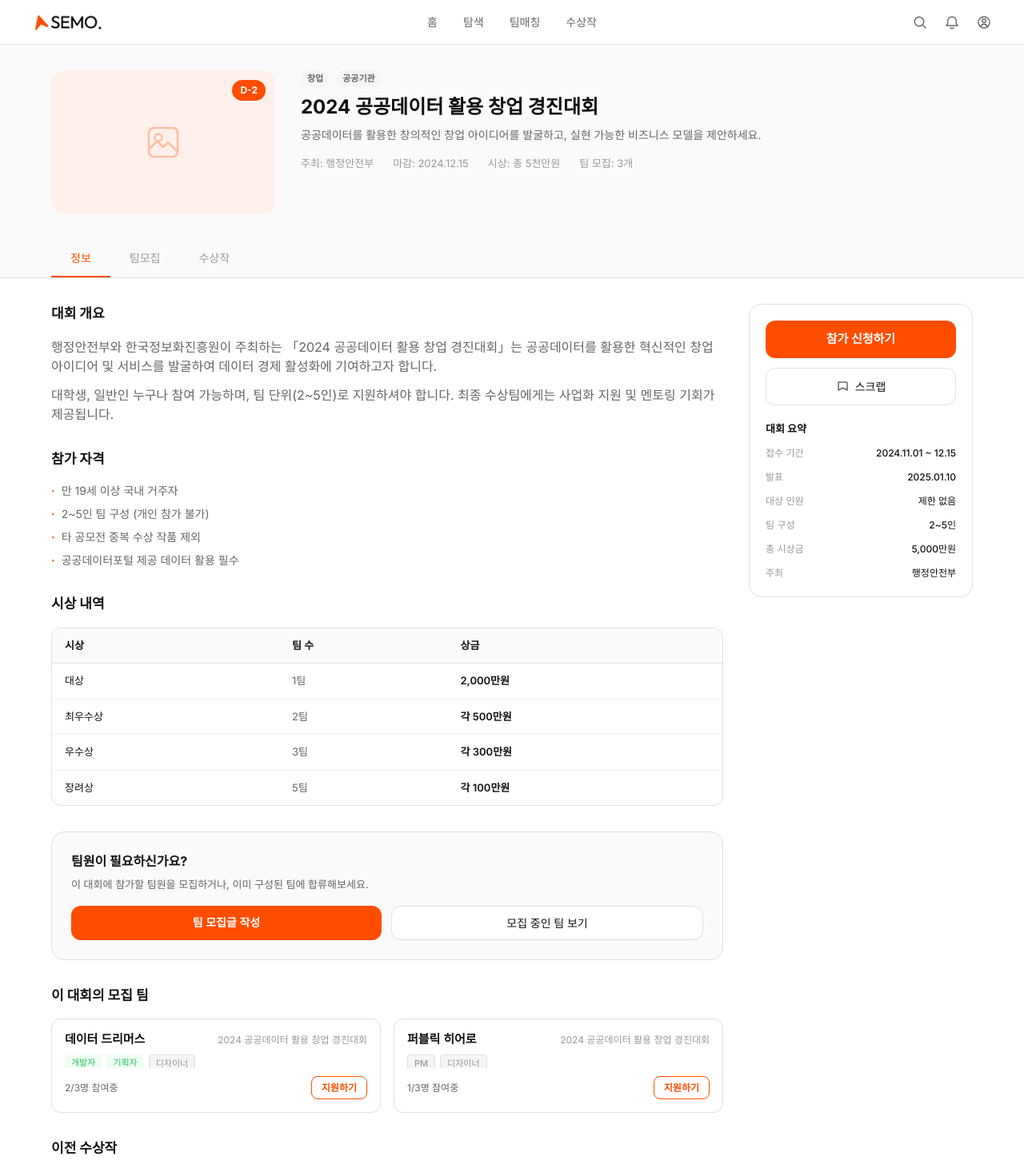
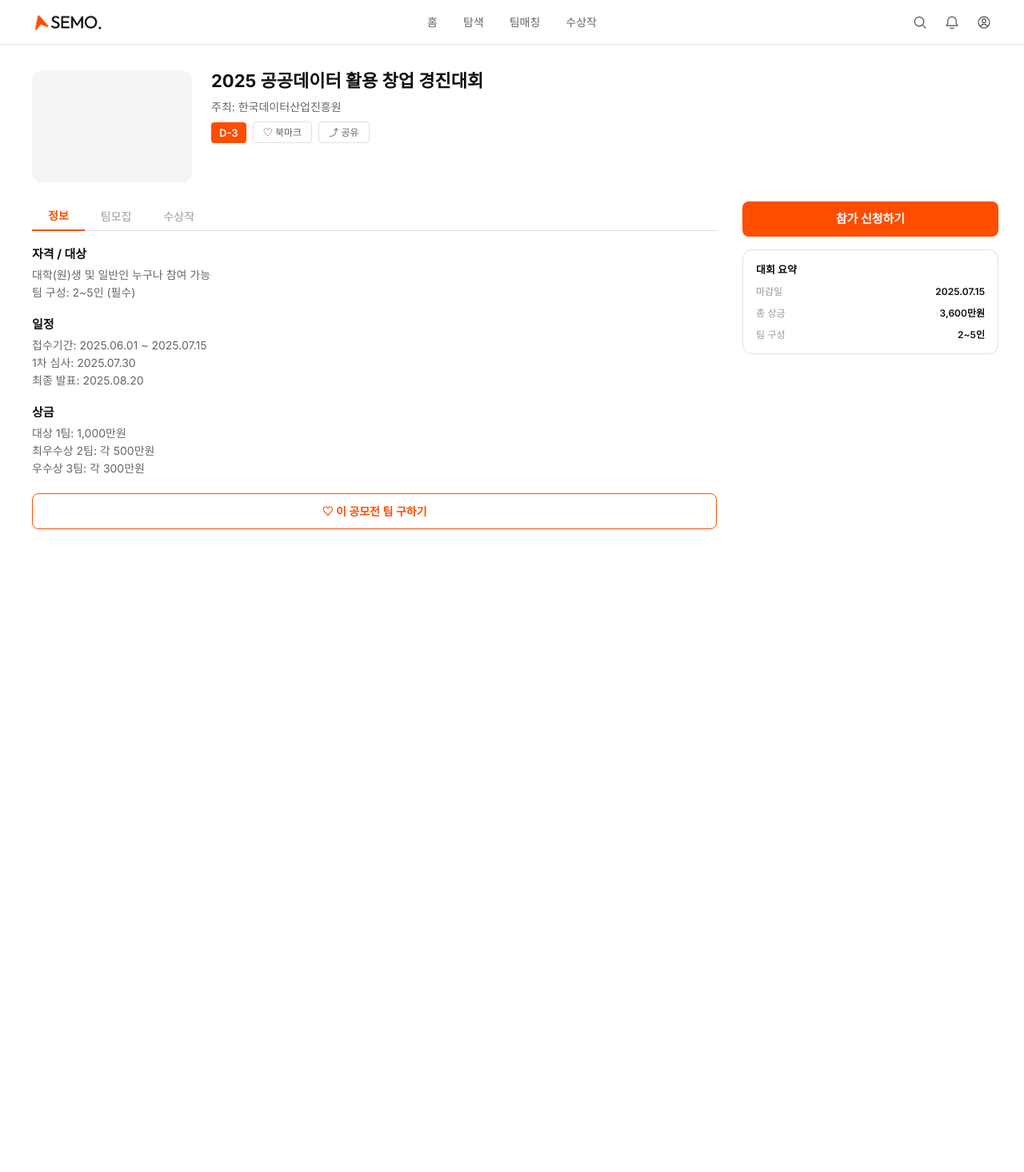
Before and after one commit to hjy080530/semochal, a Next.js app: page /contest in a window 1280 px wide. Shown: the top 1466 px of the page at 80% size. After the commit the page ends 800 px from the top, so only its background shows below. Built offline with nearby package versions, Linux system fonts and the light colour scheme.

Commit message:
refactor(contest): 목 데이터 분리 및 공모전 상세 페이지 개선

```diff
--- a/app/contest/page.tsx
+++ b/app/contest/page.tsx
@@ -1,237 +1,103 @@
-import TeamCard from "@/components/TeamCard";
-import AwardCard from "@/components/AwardCard";
 import Link from "next/link";
+import { CONTESTS } from "@/lib/mockData";
 
-const TEAMS = [
-  {
-    teamName: "데이터 드리머스",
-    contestName: "2024 공공데이터 활용 창업 경진대회",
-    roles: [
-      { name: "개발자", filled: true },
-      { name: "기획자", filled: true },
-      { name: "디자이너", filled: false },
-    ],
-    memberCount: 2,
-    maxMembers: 3,
-    deadline: "12/15",
-    tags: ["React", "Python"],
-  },
-  {
-    teamName: "퍼블릭 히어로",
-    contestName: "2024 공공데이터 활용 창업 경진대회",
-    roles: [
-      { name: "PM", filled: false },
-      { name: "디자이너", filled: false },
-    ],
-    memberCount: 1,
-    maxMembers: 3,
-    deadline: "12/10",
-    tags: ["기획", "UX"],
-  },
-];
-
-const AWARDS = [
-  { title: "2023 공공데이터 대상 수상작", prize: "대상", year: 2023, contestName: "공공데이터 활용 창업 경진대회", thumbnailColor: "#FFF0EB" },
-  { title: "스마트 복지 데이터 플랫폼", prize: "최우수상", year: 2022, contestName: "공공데이터 활용 창업 경진대회", thumbnailColor: "#F5F5F5" },
-];
+const contest = CONTESTS[0];
 
 export default function ContestPage() {
   return (
-    <div className="bg-surface min-h-screen">
-      {/* Header */}
-      <div className="bg-surface-subtle border-b border-border">
-        <div className="max-w-[1200px] mx-auto px-6 py-8">
-          <div className="flex gap-8">
-            {/* Thumbnail */}
-            <div
-              className="w-[280px] h-[180px] rounded-2xl shrink-0 flex items-center justify-center relative overflow-hidden"
-              style={{ backgroundColor: "#FFF0EB" }}
-            >
-              <svg width="48" height="48" viewBox="0 0 48 48" fill="none" opacity="0.3">
-                <rect x="6" y="6" width="36" height="36" rx="6" stroke="#FF4D00" strokeWidth="2.5" />
-                <circle cx="18" cy="18" r="4.5" stroke="#FF4D00" strokeWidth="2.5" />
-                <path d="M6 33l10.5-10.5 7.5 7.5 6-6 12 12" stroke="#FF4D00" strokeWidth="2.5" strokeLinejoin="round" />
-              </svg>
-              {/* D-Day badge */}
-              <span className="absolute top-3 right-3 px-2.5 py-1 rounded-full text-[12px] font-bold text-white bg-primary">
-                D-2
+    <div className="min-h-[calc(100vh-56px)] bg-surface">
+      <div className="mx-auto w-full max-w-[1200px] py-8">
+        <header className="flex h-[140px] gap-6">
+          <div className="h-[140px] w-[200px] shrink-0 rounded-xl bg-surface-muted" />
+          <div className="min-w-0 flex-1">
+            <h1 className="text-[22px] font-bold leading-[27px] text-text-900">{contest.title}</h1>
+            <p className="mt-2.5 text-[14px] font-normal leading-[17px] text-text-600">
+              주최: 한국데이터산업진흥원
+            </p>
+            <div className="mt-2.5 flex h-[27px] items-center gap-2">
+              <span className="rounded bg-primary px-2.5 py-[5px] text-[13px] font-semibold leading-4 text-white">
+                D-3
               </span>
-            </div>
-
-            {/* Info */}
-            <div className="flex-1 min-w-0">
-              <div className="flex items-center gap-2 mb-2">
-                <span className="px-2 py-0.5 rounded-full text-[11px] font-semibold text-text-600 bg-surface-muted">창업</span>
-                <span className="px-2 py-0.5 rounded-full text-[11px] font-semibold text-text-600 bg-surface-muted">공공기관</span>
-              </div>
-              <h1 className="text-[24px] font-bold text-text-900 mb-2 leading-snug">
-                2024 공공데이터 활용 창업 경진대회
-              </h1>
-              <p className="text-[14px] text-text-600 mb-4">
-                공공데이터를 활용한 창의적인 창업 아이디어를 발굴하고, 실현 가능한 비즈니스 모델을 제안하세요.
-              </p>
-              <div className="flex items-center gap-6 text-[13px] text-text-400">
-                <span>주최: 행정안전부</span>
-                <span>마감: 2024.12.15</span>
-                <span>시상: 총 5천만원</span>
-                <span>팀 모집: 3개</span>
+              <button className="inline-flex h-[27px] items-center gap-1.5 rounded border border-border px-3 text-[12px] font-normal leading-[15px] text-text-600">
+                ♡ 북마크
+              </button>
+              <button className="inline-flex h-[27px] items-center gap-1.5 rounded border border-border px-3 text-[12px] font-normal leading-[15px] text-text-600">
+                ⤴ 공유
+              </button>
             </div>
           </div>
-          </div>
-        </div>
+        </header>
 
-        {/* Tabs */}
-        <div className="max-w-[1200px] mx-auto px-6">
-          <div className="flex gap-0">
-            {["정보", "팀모집", "수상작"].map((tab, i) => (
+        <div className="mt-6 flex gap-8">
+          <main className="w-[856px] shrink-0">
+            <nav className="flex h-[37px] border-b border-border">
+              {["정보", "팀모집", "수상작"].map((tab, index) => (
                 <button
                   key={tab}
-                className={`px-6 py-3 text-[14px] font-medium border-b-2 transition-colors ${
-                  i === 0
-                    ? "border-primary text-primary"
-                    : "border-transparent text-text-400 hover:text-text-900"
+                  className={`h-[37px] px-5 text-[14px] leading-[17px] ${
+                    index === 0
+                      ? "border-b-2 border-primary font-semibold text-primary"
+                      : "font-normal text-text-400"
                   }`}
                 >
                   {tab}
                 </button>
               ))}
-          </div>
-        </div>
-      </div>
+            </nav>
 
-      {/* Body */}
-      <div className="max-w-[1200px] mx-auto px-6 py-8 flex gap-8">
-        {/* Left: Main content */}
-        <div className="flex-1 min-w-0 space-y-8">
-          {/* Contest info */}
+            <div className="mt-5 space-y-5 text-[14px] leading-[22px] text-text-600">
               <section>
-            <h2 className="text-[17px] font-bold text-text-900 mb-4">대회 개요</h2>
-            <div className="prose prose-sm text-text-600 space-y-3">
-              <p>
-                행정안전부와 한국정보화진흥원이 주최하는 「2024 공공데이터 활용 창업 경진대회」는
-                공공데이터를 활용한 혁신적인 창업 아이디어 및 서비스를 발굴하여 데이터 경제 활성화에
-                기여하고자 합니다.
-              </p>
-              <p>
-                대학생, 일반인 누구나 참여 가능하며, 팀 단위(2~5인)로 지원하셔야 합니다.
-                최종 수상팀에게는 사업화 지원 및 멘토링 기회가 제공됩니다.
-              </p>
-            </div>
+                <h2 className="mb-1.5 text-[15px] font-bold leading-[18px] text-text-900">자격 / 대상</h2>
+                <p>대학(원)생 및 일반인 누구나 참여 가능</p>
+                <p>팀 구성: 2~5인 (필수)</p>
               </section>
 
               <section>
-            <h2 className="text-[17px] font-bold text-text-900 mb-4">참가 자격</h2>
-            <ul className="space-y-2 text-[14px] text-text-600">
-              <li className="flex gap-2"><span className="text-primary font-bold shrink-0">·</span>만 19세 이상 국내 거주자</li>
-              <li className="flex gap-2"><span className="text-primary font-bold shrink-0">·</span>2~5인 팀 구성 (개인 참가 불가)</li>
-              <li className="flex gap-2"><span className="text-primary font-bold shrink-0">·</span>타 공모전 중복 수상 작품 제외</li>
-              <li className="flex gap-2"><span className="text-primary font-bold shrink-0">·</span>공공데이터포털 제공 데이터 활용 필수</li>
-            </ul>
+                <h2 className="mb-1.5 text-[15px] font-bold leading-[18px] text-text-900">일정</h2>
+                <p>접수기간: 2025.06.01 ~ 2025.07.15</p>
+                <p>1차 심사: 2025.07.30</p>
+                <p>최종 발표: 2025.08.20</p>
               </section>
 
               <section>
-            <h2 className="text-[17px] font-bold text-text-900 mb-4">시상 내역</h2>
-            <div className="border border-border rounded-xl overflow-hidden">
-              <table className="w-full text-[13px]">
-                <thead>
-                  <tr className="bg-surface-subtle border-b border-border">
-                    <th className="text-left px-4 py-3 font-semibold text-text-900">시상</th>
-                    <th className="text-left px-4 py-3 font-semibold text-text-900">팀 수</th>
-                    <th className="text-left px-4 py-3 font-semibold text-text-900">상금</th>
-                  </tr>
-                </thead>
-                <tbody className="divide-y divide-divider">
-                  {[
-                    { prize: "대상", count: 1, amount: "2,000만원" },
-                    { prize: "최우수상", count: 2, amount: "각 500만원" },
-                    { prize: "우수상", count: 3, amount: "각 300만원" },
-                    { prize: "장려상", count: 5, amount: "각 100만원" },
-                  ].map((r) => (
-                    <tr key={r.prize}>
-                      <td className="px-4 py-3 text-text-900 font-medium">{r.prize}</td>
-                      <td className="px-4 py-3 text-text-600">{r.count}팀</td>
-                      <td className="px-4 py-3 text-text-900 font-semibold">{r.amount}</td>
-                    </tr>
-                  ))}
-                </tbody>
-              </table>
-            </div>
+                <h2 className="mb-1.5 text-[15px] font-bold leading-[18px] text-text-900">상금</h2>
+                <p>대상 1팀: 1,000만원</p>
+                <p>최우수상 2팀: 각 500만원</p>
+                <p>우수상 3팀: 각 300만원</p>
               </section>
 
-          {/* Team CTA */}
-          <section className="bg-surface-subtle rounded-2xl border border-border p-6">
-            <h2 className="text-[16px] font-bold text-text-900 mb-2">팀원이 필요하신가요?</h2>
-            <p className="text-[13px] text-text-600 mb-4">
-              이 대회에 참가할 팀원을 모집하거나, 이미 구성된 팀에 합류해보세요.
-            </p>
-            <div className="flex gap-3">
-              <Link
-                href="/recruit"
-                className="flex-1 text-center py-2.5 rounded-xl bg-primary text-white text-[14px] font-semibold hover:bg-orange-600 transition-colors"
-              >
-                팀 모집글 작성
-              </Link>
               <Link
                 href="/team"
-                className="flex-1 text-center py-2.5 rounded-xl bg-surface border border-border text-text-900 text-[14px] font-medium hover:bg-surface-muted transition-colors"
+                className="mt-4 flex h-[45px] items-center justify-center gap-2 rounded-lg border border-primary text-[14px] font-semibold leading-[17px] text-primary transition-colors hover:bg-primary-light"
               >
-                모집 중인 팀 보기
+                ♡ 이 공모전 팀 구하기
               </Link>
             </div>
-          </section>
+          </main>
 
-          {/* Teams */}
-          <section>
-            <h2 className="text-[17px] font-bold text-text-900 mb-4">이 대회의 모집 팀</h2>
-            <div className="grid grid-cols-2 gap-4">
-              {TEAMS.map((t) => (
-                <TeamCard key={t.teamName} {...t} />
-              ))}
-            </div>
-          </section>
-
-          {/* Past Awards */}
-          <section>
-            <h2 className="text-[17px] font-bold text-text-900 mb-4">이전 수상작</h2>
-            <div className="grid grid-cols-2 gap-4">
-              {AWARDS.map((a) => (
-                <AwardCard key={a.title} {...a} />
-              ))}
-            </div>
-          </section>
-        </div>
-
-        {/* Right: Action card */}
-        <aside className="w-[280px] shrink-0 space-y-4">
-          <div className="bg-surface border border-border rounded-2xl p-5 sticky top-[76px]">
-            <button className="w-full py-3 rounded-xl bg-primary text-white text-[15px] font-bold hover:bg-orange-600 transition-colors mb-3">
+          <aside className="w-80 shrink-0">
+            <button className="h-11 w-full rounded-lg bg-primary text-[15px] font-bold leading-[18px] text-white">
               참가 신청하기
             </button>
-            <button className="w-full py-3 rounded-xl bg-surface border border-border text-text-900 text-[14px] font-medium hover:bg-surface-muted transition-colors flex items-center justify-center gap-2">
-              <svg width="16" height="16" viewBox="0 0 16 16" fill="none">
-                <path d="M3 3h10a1 1 0 0 1 1 1v9l-5.5-2.75L3 13V4a1 1 0 0 1 1-1Z" stroke="#666" strokeWidth="1.5" strokeLinejoin="round" />
-              </svg>
-              스크랩
-            </button>
-
-            <div className="mt-5 space-y-3">
-              <h3 className="text-[13px] font-bold text-text-900">대회 요약</h3>
-              {[
-                { label: "접수 기간", value: "2024.11.01 ~ 12.15" },
-                { label: "발표", value: "2025.01.10" },
-                { label: "대상 인원", value: "제한 없음" },
-                { label: "팀 구성", value: "2~5인" },
-                { label: "총 시상금", value: "5,000만원" },
-                { label: "주최", value: "행정안전부" },
-              ].map(({ label, value }) => (
-                <div key={label} className="flex justify-between text-[12px]">
-                  <span className="text-text-400">{label}</span>
-                  <span className="text-text-900 font-medium">{value}</span>
+            <section className="mt-4 rounded-xl border border-border bg-surface p-4">
+              <h2 className="text-[13px] font-bold leading-4 text-text-900">대회 요약</h2>
+              <dl className="mt-3 space-y-3 text-[12px] leading-[15px]">
+                <div className="flex justify-between">
+                  <dt className="text-text-400">마감일</dt>
+                  <dd className="font-semibold text-text-900">2025.07.15</dd>
                 </div>
-              ))}
+                <div className="flex justify-between">
+                  <dt className="text-text-400">총 상금</dt>
+                  <dd className="font-semibold text-text-900">3,600만원</dd>
                 </div>
+                <div className="flex justify-between">
+                  <dt className="text-text-400">팀 구성</dt>
+                  <dd className="font-semibold text-text-900">2~5인</dd>
                 </div>
+              </dl>
+            </section>
           </aside>
+        </div>
       </div>
     </div>
   );
```
Lines whose indentation alone changed are shown as unchanged.
